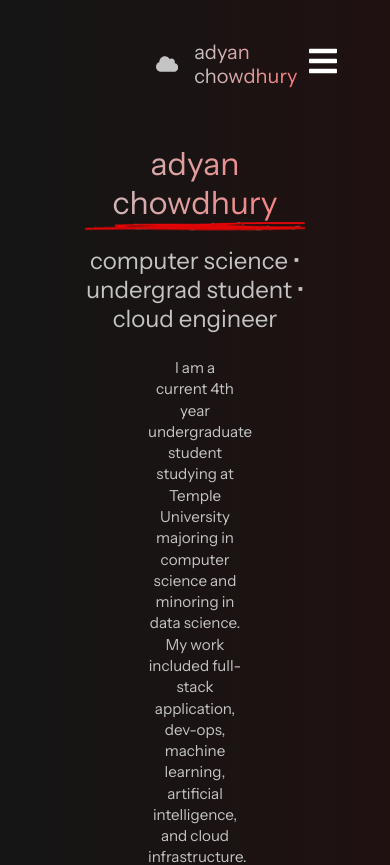
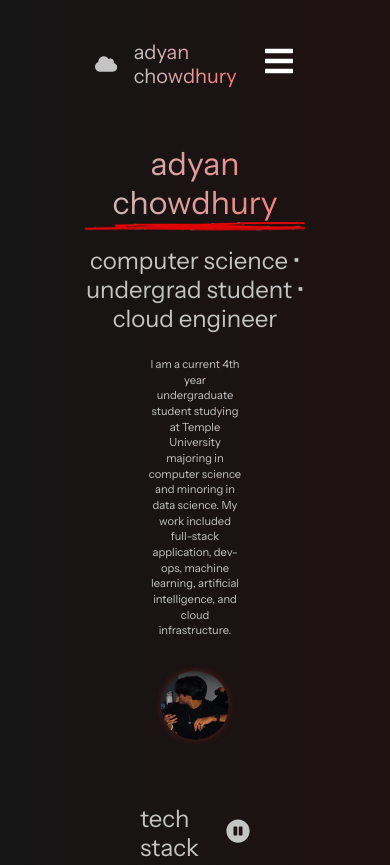
Before and after one commit to adyan1025/adyan1025.github.io, a React (Vite) app: page / in a window 390 px wide. Shown: the top 865 px of the page. Built offline with nearby package versions, Linux system fonts and the light colour scheme; a web font is replaced by a local one.

Commit message:
Fix: Navbar responsiveness plus intro text responsiveness

```diff
--- a/src/styling/Intro.css
+++ b/src/styling/Intro.css
@@ -58,7 +58,7 @@
     }
     .intro .intro-text h3 {
         max-width: 100%;
-        font-size: 0.95rem;
+        font-size: 0.7rem;
         line-height: 1.4;
     }
     .intro .intro-image {
--- a/src/styling/Navbar.css
+++ b/src/styling/Navbar.css
@@ -5,6 +5,22 @@ nav {
     flex-direction: row;
     position: sticky;
     padding: 0 1rem;
+}
+
+@media (max-width: 768px) {
+    nav {
+        justify-content: center;
+        align-items: center;
+        gap: 0.5rem;
+    }
+    .logo {
+        position: static;
+        margin-right: 0.5rem;
+    }
+    .hamburger {
+        position: static;
+        margin-left: 0.5rem;
+    }
 }
 
 .nav-links {
@@ -42,6 +58,7 @@ nav {
     }
     .hamburger {
         display: block;
+        margin-left: 0;
     }
     .underline {
         display: none;
```
